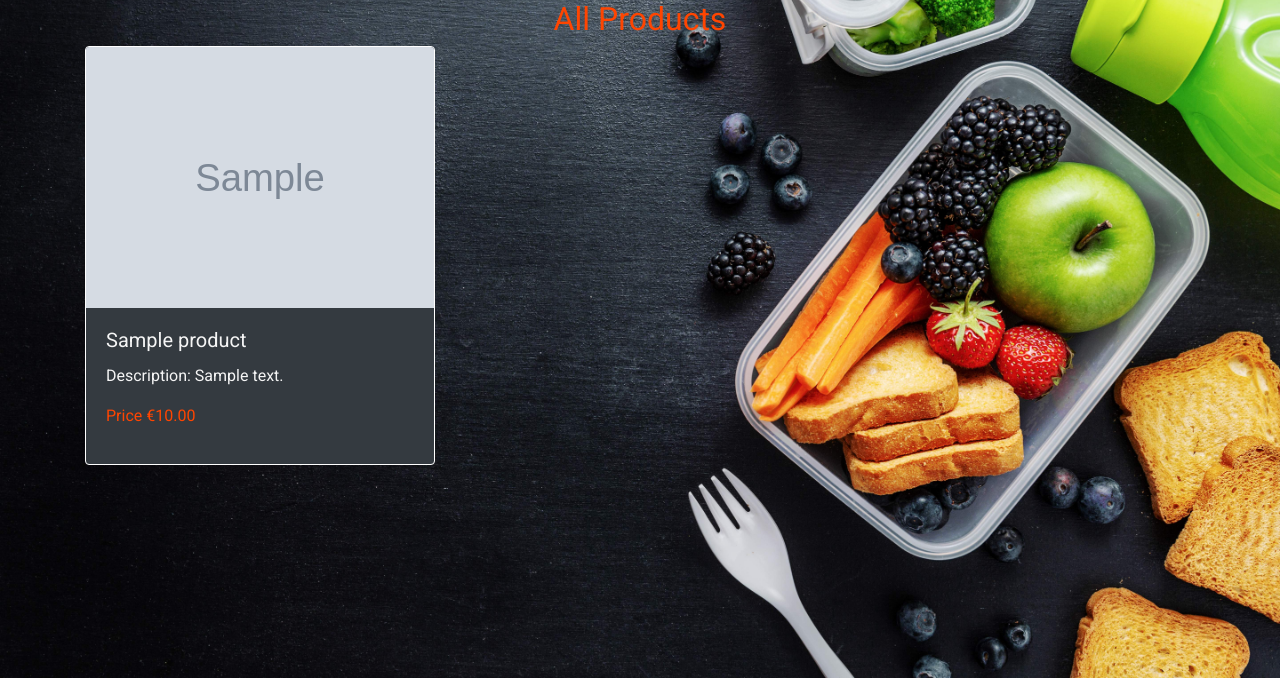
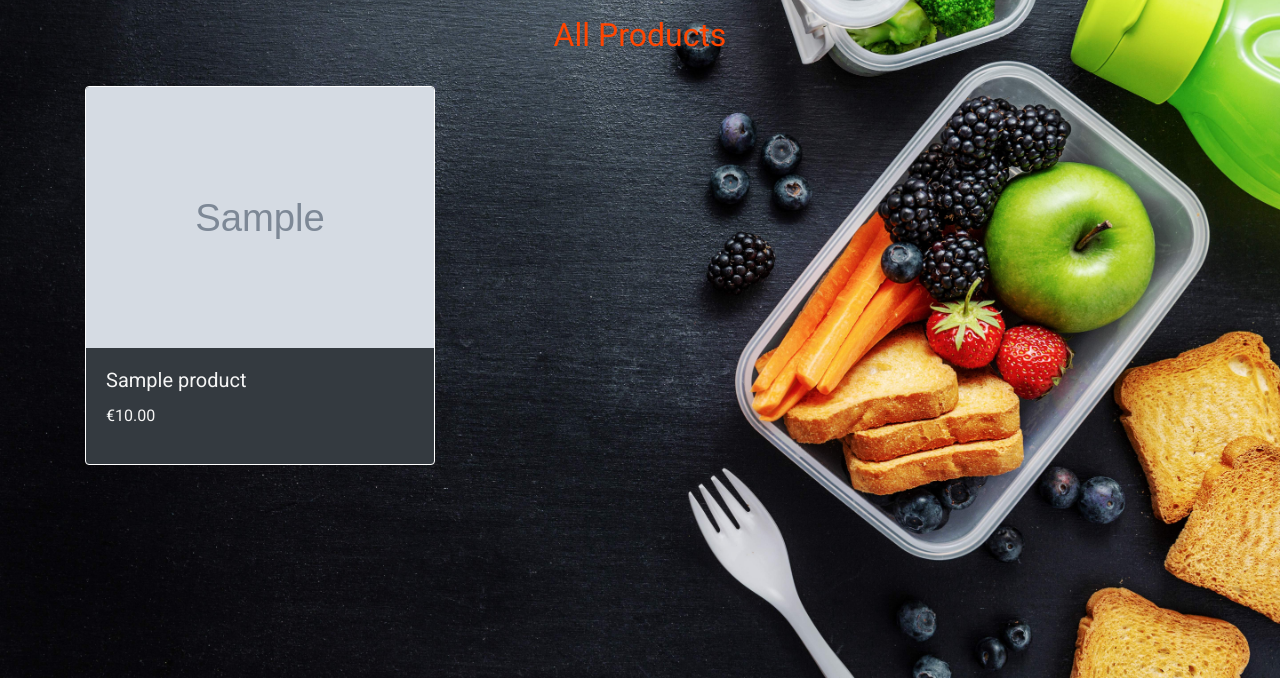
Before and after one commit to Code-Institute-Submissions/ms-project-4-v2, a Django app: page /products/ in a window 1280 px wide. Shown: the part 122-800 px from the top of the page. Run offline with Django 3.2, Linux system fonts and the light colour scheme; tables that the repository leaves empty hold one stand-in row (Sample ...); some libraries are stand-ins or nearby versions.

Commit message:
Update classes to improve styling

```diff
--- a/products/templates/products/products.html
+++ b/products/templates/products/products.html
@@ -14,13 +14,13 @@
     <div class="container header-container">
         <div class="row">
             <div class="col text-center">
-                <h2 class="text-orangered">All Products</h2>
+                <h2 class="text-orangered my-3">All Products</h2>
             </div>
         </div>
         <div class="row">
             {% for product in products %}
-                <div class="col-sm-6 col-md-4">
-                    <div class="card bg-black bg-dark border-white">
+                <div class="col-sm-6 col-md-4 my-3">
+                    <div class="card bg-dark border-white">
                         {% if product.image %}
                             <a href="">
                                 <img class="card-img-top" src="{{ product.image.url }}" alt="{{ product.name }}">
@@ -32,8 +32,7 @@
                         {% endif %}
                         <div class="card-body">
                             <h5 class="card-title">{{ product.name }}</h5>
-                            <p><span> Description: </span>{{ product.description }}</p>
-                            <p class="text-orangered"><span> Price €</span>{{ product.price }}</p>
+                            <p><span>€</span>{{ product.price }}</p>
                         </div>
                     </div>
                 </div>
```
